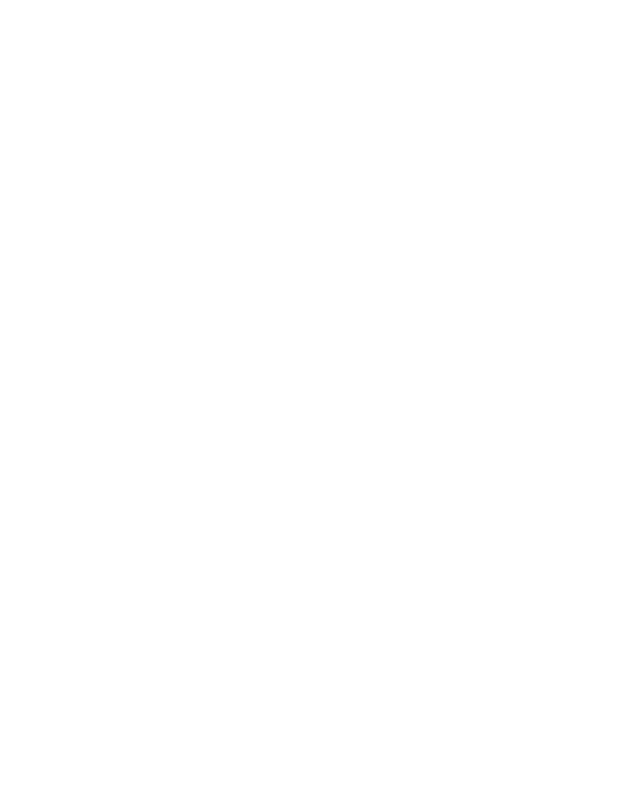
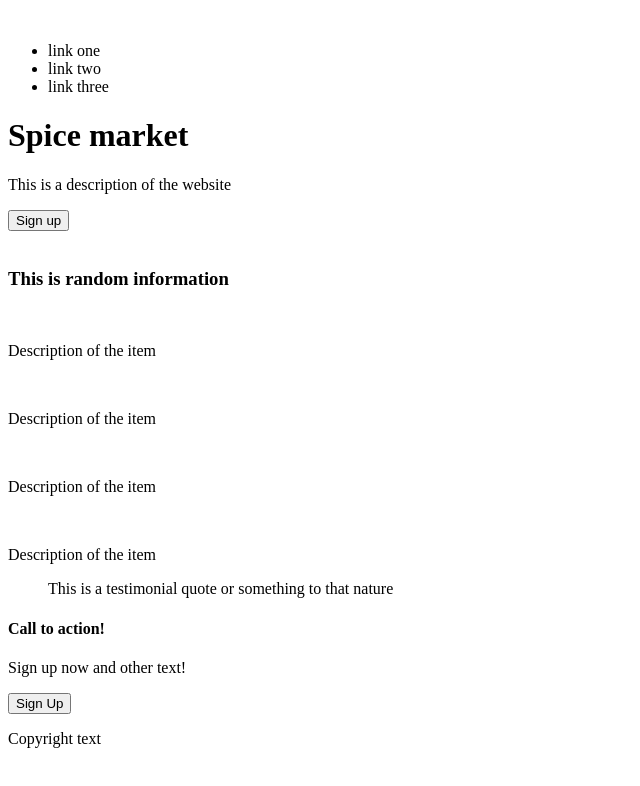
Before and after one commit to EdvardsMekss/Odin-landing-page, a plain HTML site: page index.html in a window 1280 px wide. Shown: the whole page, without its empty margins (0-640 px from the left). Drawn offline with Linux system fonts and the light colour scheme.

Commit message:
Add HTML skeleton

```diff
--- a/index.html
+++ b/index.html
@@ -4,9 +4,60 @@
     <meta charset="UTF-8">
     <meta http-equiv="X-UA-Compatible" content="IE=edge">
     <meta name="viewport" content="width=device-width, initial-scale=1.0">
-    <title>Home</title>
+    <title>Spice market</title>
 </head>
 <body>
-
+    <div class="header">
+        <div class="navbar">
+            <img src="" alt="">
+            <ul>
+                <li>link one</li>
+                <li>link two</li>
+                <li>link three</li>
+            </ul>
+        </div>
+        <div class="title">
+            <div class="title-text">
+                <h1>Spice market</h1>
+                <p>This is a description of the website</p>
+                <button>Sign up</button>
+            </div>
+            <img src="" alt="">
+        </div>
+    </div>
+    <div class="info">
+        <h3>This is random information</h3>
+        <div class="info-carousel">
+            <div class="info-item">
+                <img src="" alt="">
+                <p>Description of the item</p>
+            </div>
+            <div class="info-item">
+                <img src="" alt="">
+                <p>Description of the item</p>
+            </div>
+            <div class="info-item">
+                <img src="" alt="">
+                <p>Description of the item</p>
+            </div>
+            <div class="info-item">
+                <img src="" alt="">
+                <p>Description of the item</p>
+            </div>
+        </div>
+    </div>
+    <div class="quote">
+        <blockquote>This is a testimonial quote or something to that nature</blockquote>
+    </div>
+    <div class="action">
+        <div class="action-text">
+            <h4>Call to action!</h4>
+            <p>Sign up now and other text!</p>
+        </div>
+        <button>Sign Up</button>
+    </div>
+    <div class="footer">
+        <p>Copyright text</p>
+    </div>
 </body>
 </html>
```
